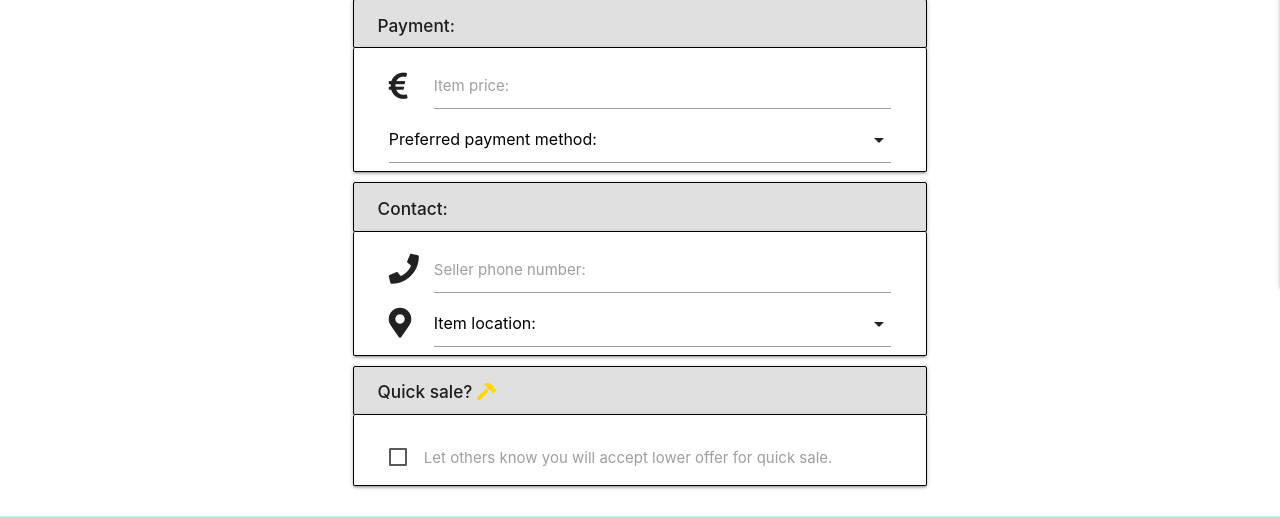
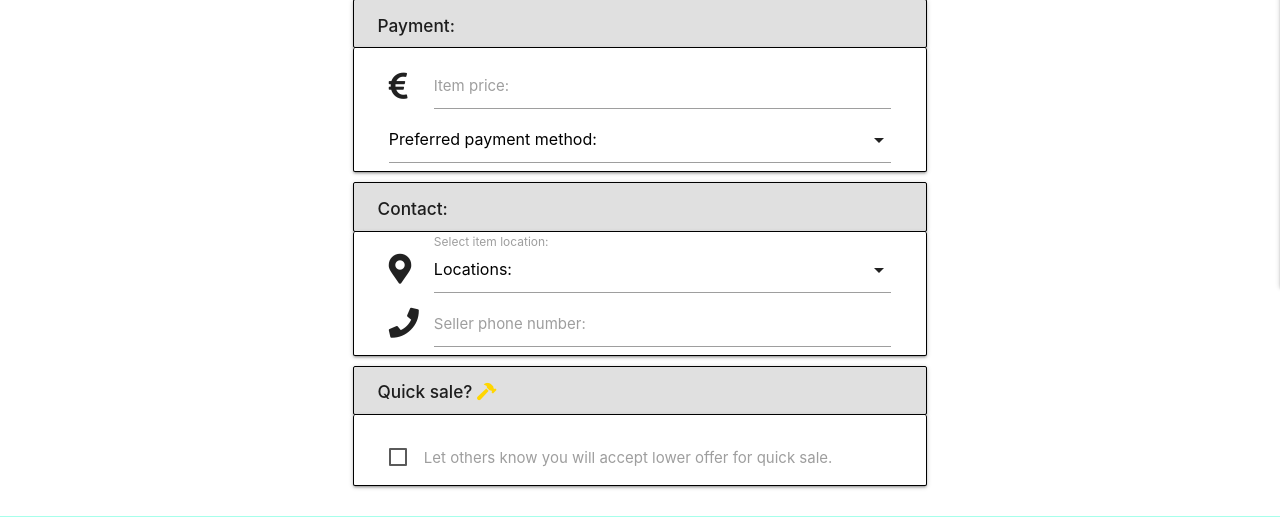
Before and after one commit to zokam1411/milestone-project-3, a Flask app: page /add_ad in a window 1280 px wide. Shown: the part 573-1090 px from the top of the page. Run offline with Flask 2, Linux system fonts and the light colour scheme; data that the repository does not hold is empty; some libraries are stand-ins or nearby versions.

Commit message:
Add comments and update missing id and name attributes

```diff
--- a/templates/add_ad.html
+++ b/templates/add_ad.html
@@ -73,7 +73,7 @@
                     <label for="price">Item price:</label>
                 </div>
                 <div class="input-field col s12">
-                    <select>
+                    <select id="payment" name="payment" class="validate" required>
                         <option value="" disabled selected>Preferred payment method:</option>
                         <option value="1">Cash</option>
                         <option value="2">PayPal</option>
@@ -89,19 +89,20 @@
         <div class="card-panel tab-bottom">
             <div class="row">
                 <div class="input-field col s12">
+                    <i class="fas fa-map-marker-alt prefix"></i>
+                    <select id="location" name="location" class="validate" required>
+                        <option value="" disabled selected>Locations:</option>
+                        <option value="1">Dublin</option>
+                        <option value="2">Cork</option>
+                        <option value="3">Galway</option>
+                    </select>
+                    <label for="location">Select item location:</label>
+                </div>
+                <div class="input-field col s12">
                     <i class="fas fa-phone prefix"></i>
                     <input id="phone" name="phone" type="number" class="validate" minlength="1" maxlength="5"
                         data-length="20" required>
                     <label for="phone">Seller phone number:</label>
-                </div>
-                <div class="input-field col s12">
-                    <i class="fas fa-map-marker-alt prefix"></i>
-                    <select>
-                        <option value="" disabled selected>Item location:</option>
-                        <option value="1">Dublin</option>
-                        <option value="2">Cork</option>
-                        <option value="3">Galway</option>
-                    </select>
                 </div>
             </div>
         </div>
```
